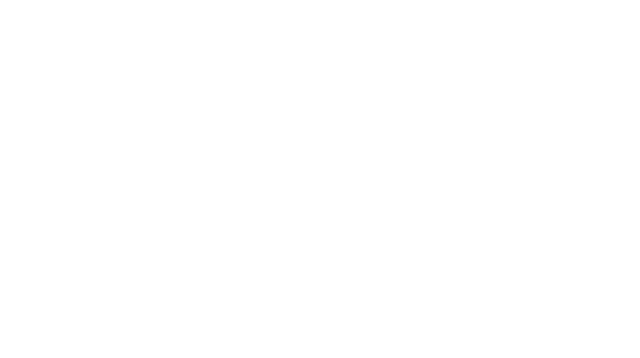
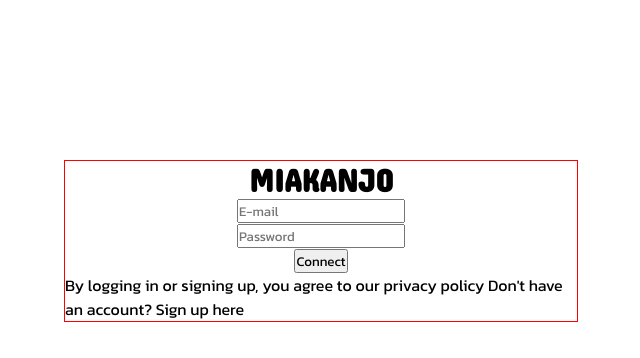
Before and after one commit to Mihajatiana-dev/examen1_web1, a plain HTML site: page login.html in a window 1280 px wide. Shown: the whole page, without its empty margins (319-959 px from the left). Drawn offline with Linux system fonts and the light colour scheme.

Commit message:
feat: creating logging page not done

```diff
--- a/assets/css/login.css
+++ b/assets/css/login.css
@@ -0,0 +1,25 @@
+* {
+    padding: 0;
+    margin: 0;
+    font-family: "Kanit", sans-serif;
+}
+
+.login h1 {
+    font-family: "Concert One";
+    color: black;
+    font-size: xx-large;
+}
+
+.login a {
+    text-decoration: none;
+}
+
+.login {
+    border: 1px solid red;
+    width: 40vw;
+    display: flex;
+    flex-direction: column;
+    align-items: center;
+    margin: 20vh auto;
+    list-style: none;
+}
--- a/login.html
+++ b/login.html
@@ -1,11 +1,33 @@
 <!DOCTYPE html>
 <html lang="en">
+
 <head>
     <meta charset="UTF-8">
     <meta name="viewport" content="width=device-width, initial-scale=1.0">
     <title>Login</title>
+    <link rel="stylesheet" href="./assets/css/login.css">
+
+    <link rel="preconnect" href="https://fonts.googleapis.com">
+    <link rel="preconnect" href="https://fonts.gstatic.com" crossorigin>
+    <link
+        href="https://fonts.googleapis.com/css2?family=Concert+One&family=Kanit:ital,wght@0,100;0,200;0,300;0,400;0,500;0,600;0,700;0,800;0,900;1,100;1,200;1,300;1,400;1,500;1,600;1,700;1,800;1,900&family=Pacifico&family=Permanent+Marker&family=Satisfy&family=Teko:wght@300..700&display=swap"
+        rel="stylesheet">
 </head>
+
 <body>
+    <ul class="login">
+        <li>
+            <a href="index.html">
+                <h1>MIAKANJO</h1>
+            </a>
+        </li>
+        <li><input type="text" placeholder="E-mail"></li>
+        <li><input type="text" placeholder="Password"></li>
+        <li><button>Connect</button></li>
+        <li>By logging in or signing up, you agree to our privacy policy
 
+            Don't have an account? Sign up here</li>
+    </ul>
 </body>
+
 </html>
```
